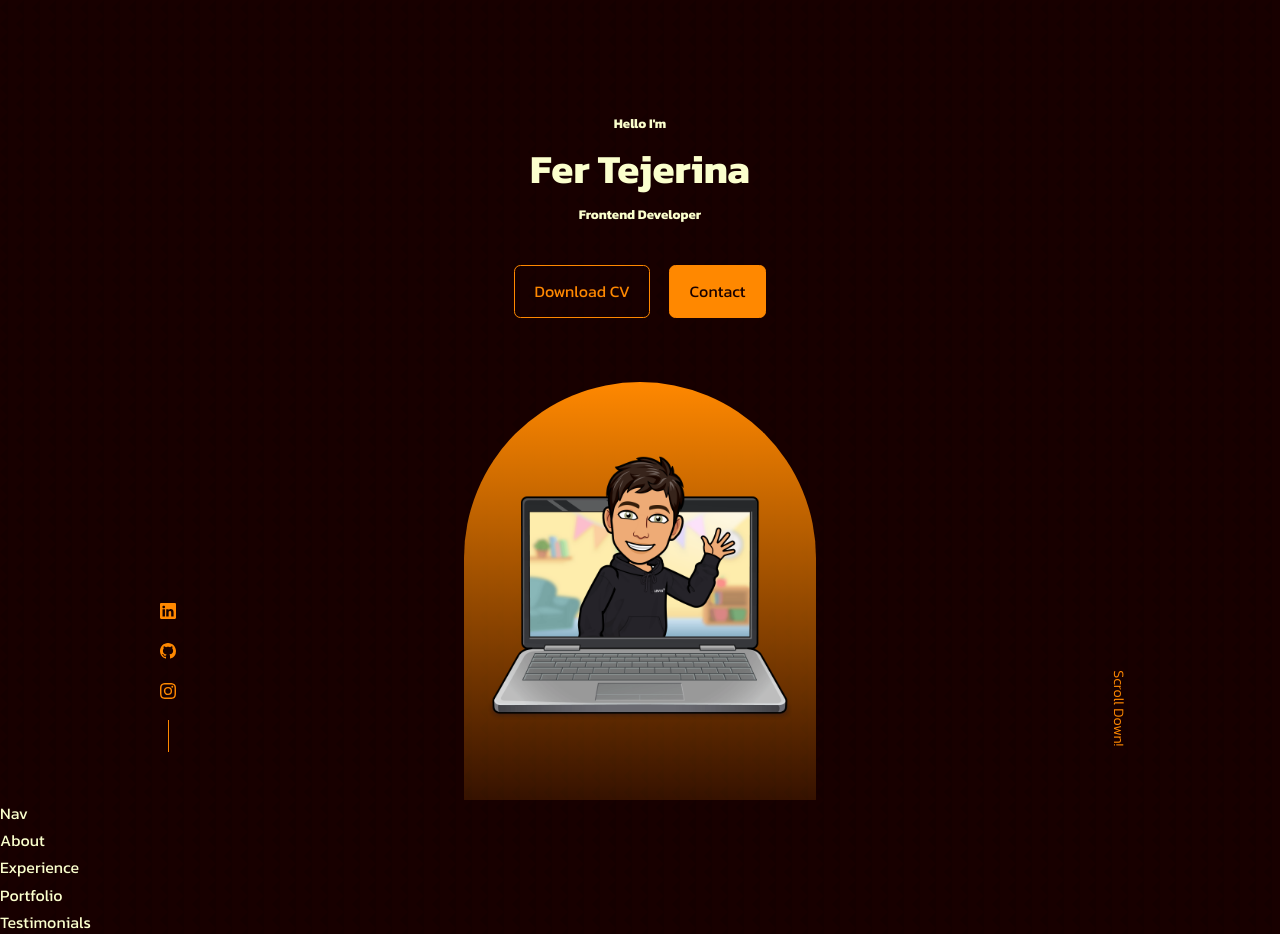
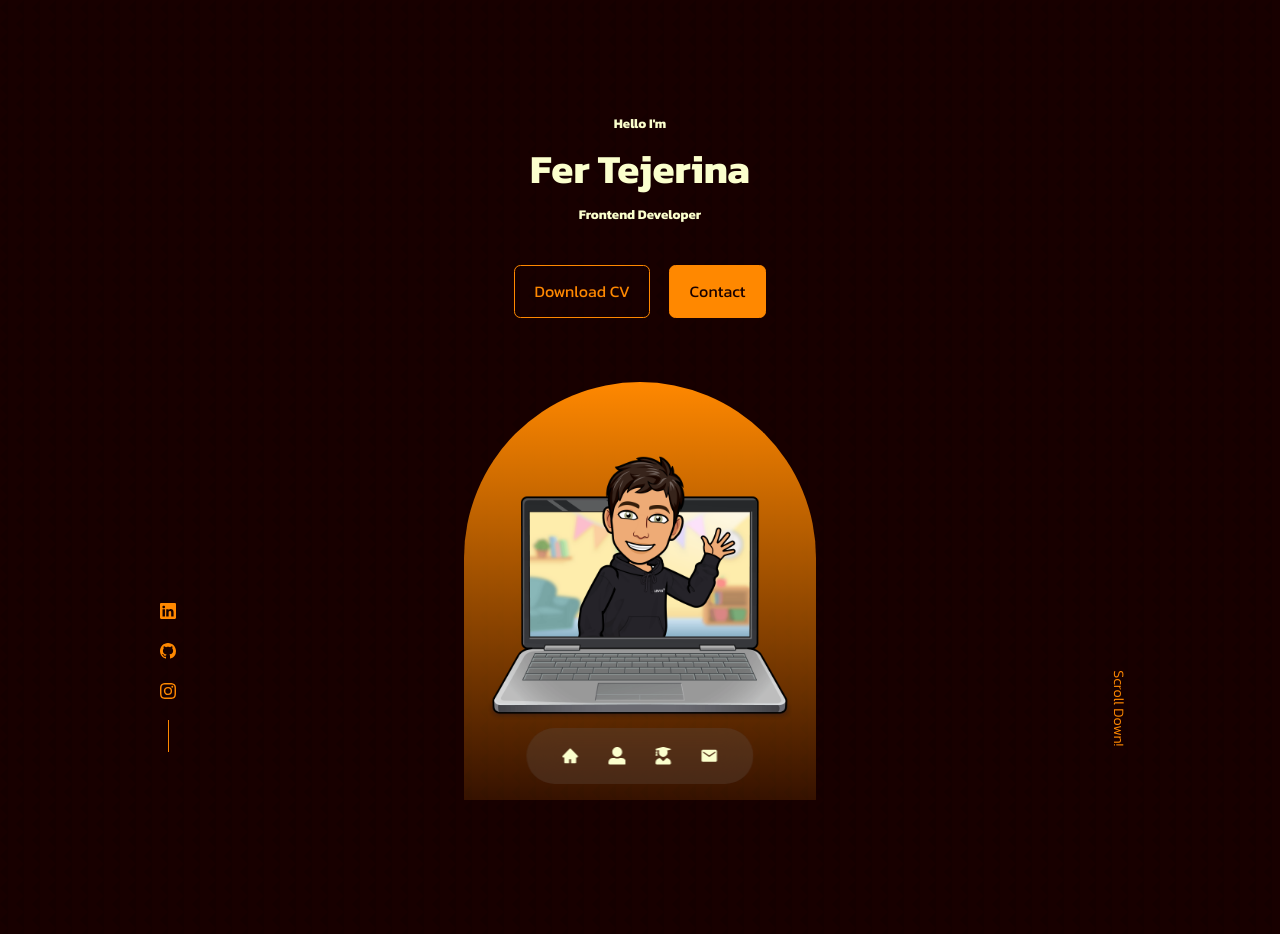
Before and after one commit to fertejerina/my-portfolio, a React (Create React App) app: page / in a window 1280 px wide. Shown: the top 934 px of the page. Built offline with nearby package versions, Linux system fonts and the light colour scheme.

Commit message:
Comienzo a trabajar en el componente nav

```diff
--- a/src/App.jsx
+++ b/src/App.jsx
@@ -4,7 +4,6 @@ import Nav from './components/Nav/Nav'
 import About from './components/About/About'
 import Experience from './components/Experience/Experience'
 import Portfolio from './components/Portfolio/Portfolio'
-import Testimonials from './components/Testimonials/Testimonials'
 import Contact from './components/Contact/Contact'
 import Footer from './components/Footer/Footer'
 
@@ -16,7 +15,6 @@ const App = () => {
       <About />
       <Experience />
       <Portfolio />
-      <Testimonials />
       <Contact />
       <Footer />
     </>
--- a/src/components/About/About.jsx
+++ b/src/components/About/About.jsx
@@ -3,7 +3,7 @@ import "./about.css"
 
 const About = () => {
   return (
-    <div>About</div>
+    <section id='about'>About</section>
   )
 }
 
--- a/src/components/Contact/Contact.jsx
+++ b/src/components/Contact/Contact.jsx
@@ -3,7 +3,7 @@ import "./contact.css"
 
 const Contact = () => {
   return (
-    <div>Contact</div>
+    <section id='contact'>Contact</section>
   )
 }
 
--- a/src/components/Experience/Experience.jsx
+++ b/src/components/Experience/Experience.jsx
@@ -3,7 +3,7 @@ import './experience.css'
 
 const Experience = () => {
   return (
-    <div>Experience</div>
+    <section id='experience'>Experience</section>
   )
 }
 
--- a/src/components/Nav/Nav.jsx
+++ b/src/components/Nav/Nav.jsx
@@ -1,8 +1,17 @@
 import React from 'react'
+import './nav.css'
+import {AiFillHome} from 'react-icons/ai'
+import {FaUserAlt, FaUserGraduate} from 'react-icons/fa'
+import {IoMdMail} from 'react-icons/io'
 
 const Nav = () => {
   return (
-    <div>Nav</div>
+    <nav>
+      <a href="#" className='active'><AiFillHome/></a>
+      <a href="#about"><FaUserAlt/></a>
+      <a href="#experience"><FaUserGraduate/></a>
+      <a href="#contact"><IoMdMail/></a>
+    </nav>
   )
 }
 
--- a/src/components/Nav/nav.css
+++ b/src/components/Nav/nav.css
@@ -0,0 +1,33 @@
+nav{
+    background: rgba(109, 109, 109, 0.2);
+    width: max-content;
+
+    padding: 0.7rem 1.7rem;
+    z-index: 2;
+    position: fixed;
+    bottom: 1rem;
+    left: 50%;
+    transform: translateX(-50%);
+    display: flex;
+    gap: 0.8rem;
+    border-radius: 3rem;
+    backdrop-filter: blur(15px);
+}
+
+nav a{
+    background: transparent;
+    padding: 0.5rem;
+    border-radius: 50%;
+    display: flex;
+    color: var(--contrast-color);
+    font-size: 1.1rem;
+}
+
+nav a:hover {
+    background-color: rgba(0, 0, 0, 0.4);
+}
+
+nav a.active{
+    background: var(background-color);
+    color: var(--contrast-color);
+}
--- a/src/components/Portfolio/Portfolio.jsx
+++ b/src/components/Portfolio/Portfolio.jsx
@@ -2,7 +2,7 @@ import React from 'react'
 
 const Portfolio = () => {
   return (
-    <div>Portfolio</div>
+    <section id='portfolio '>Portfolio</section>
   )
 }
 
--- a/src/components/Testimonials/Testimonials.jsx
+++ /dev/null
@@ -1,10 +0,0 @@
-import React from 'react'
-import './testimonials.css'
-
-const Testimonials = () => {
-  return (
-    <div>Testimonials</div>
-  )
-}
-
-export default Testimonials
--- a/src/index.css
+++ b/src/index.css
@@ -56,6 +56,7 @@ h1 {
 
 section{
     margin-top: 8rem;
+    height: 100vh;
 }
 
 section > h2, section > h5{
```
Also changed, not shown: src/components/Testimonials/testimonials.css (deleted).
